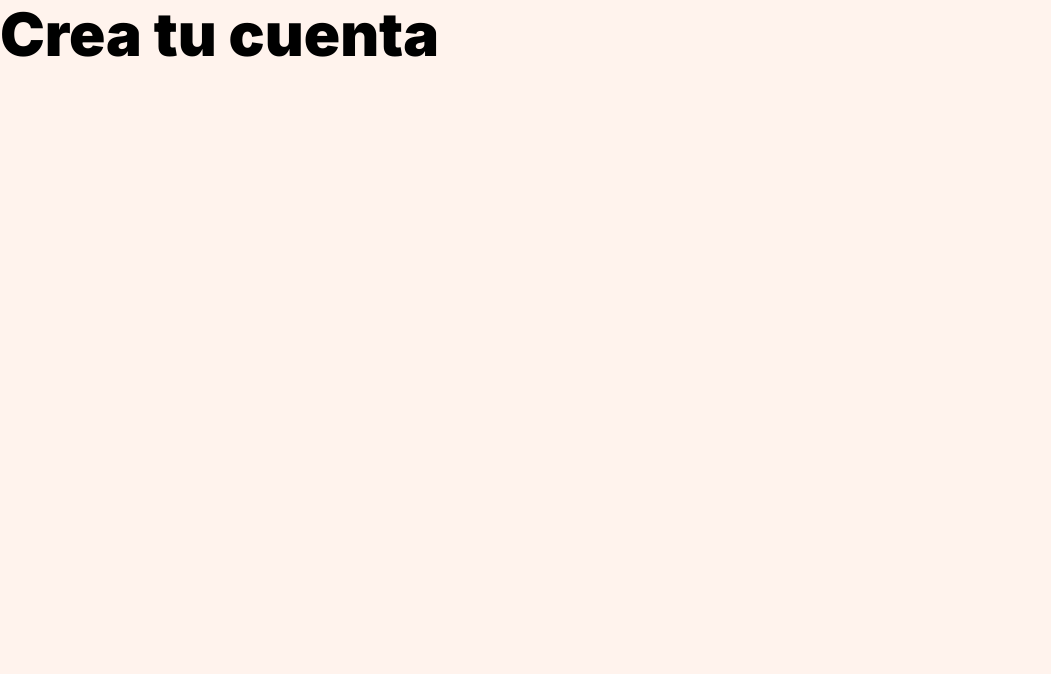
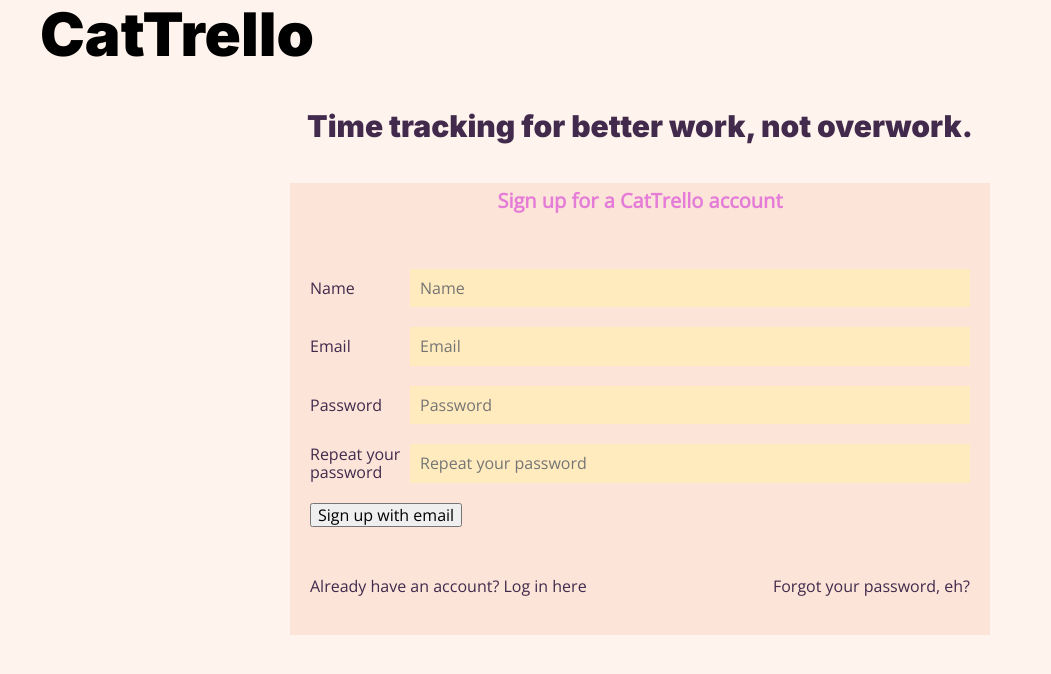
Before and after one commit to Maya-Alferez/UpTask, a PHP site: template views/auth/crear.php in a window 1280 px wide. Shown: the top 674 px of the page, without its empty margins (0-1051 px from the left). Run offline with PHP 8.4, Linux system fonts and the light colour scheme; the template is opened without the code that fills it, so the values that code supplies are empty.

Commit message:
Crear cuenta
Añaden campos a la vista de la página Crear cuenta.

```diff
--- a/views/auth/crear.php
+++ b/views/auth/crear.php
@@ -1 +1,30 @@
-<h1>Crea tu cuenta </h1>
+<div class="contenedor crear">
+    <?php include_once __DIR__ . '/../templates/nombre-sitio.php'; ?>
+    <div class="contenedor-sm">
+        <p class="descripcion-pagina">Sign up for a CatTrello account</p>
+        <form class="formulario" method="POST" action="/">
+            <div class="campo">
+                <label for="nombre">Name</label>
+                <input type="text" id="nombre" placeholder="Name" name="nombre">
+            </div>
+            <div class="campo">
+                <label for="email">Email</label>
+                <input type="email" id="email" placeholder="Email" name="email">
+            </div>
+            <div class="campo">
+                <label for="password">Password</label>
+                <input type="password" id="password" placeholder="Password" name="password">
+            </div>
+            <div class="campo">
+                <label for="password2">Repeat your password</label>
+                <input type="password" id="password2" placeholder="Repeat your password" name="password2">
+            </div>
+
+            <input type="submit" class="boton" value="Sign up with email">
+        </form>
+        <div class="acciones">
+            <a href="/">Already have an account? Log in here</a>
+            <a href="/olvide">Forgot your password, eh?</a>
+        </div>
+    </div> <!--.contenedor-sm -->
+</div>
--- a/views/auth/login.php
+++ b/views/auth/login.php
@@ -1,7 +1,5 @@
 <div class="contenedor login">
-    <h1 class="uptask">CatTrello</h1>
-    <p class="tagline">Crea y administra tus proyectos</p>
-
+    <?php include_once __DIR__ . '/../templates/nombre-sitio.php'; ?>
     <div class="contenedor-sm">
         <p class="descripcion-pagina">Log in to your account</p>
         <form class="formulario" method="POST" action="/">
--- /dev/null
+++ b/views/templates/nombre-sitio.php
@@ -0,0 +1,2 @@
+<h1 class="uptask">CatTrello</h1>
+<p class="tagline">Time tracking for better work, not overwork.</p>
```
